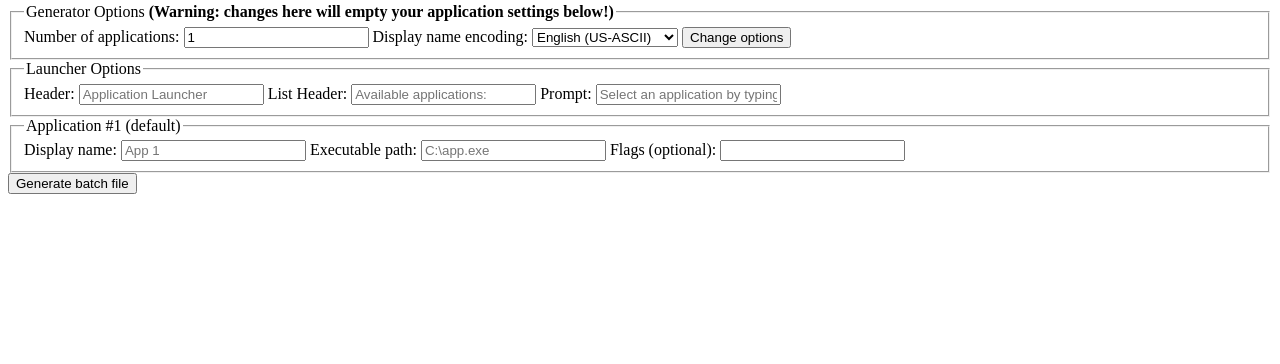
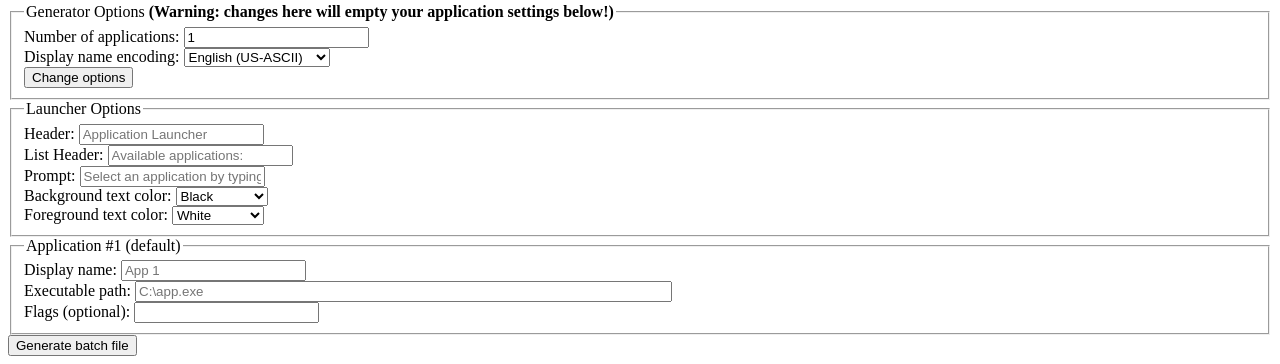
Before and after one commit to Andrew67/launchergen, a PHP site: page /simple/index.php?numapps=1 in a window 1280 px wide. Shown: the part 445-809 px from the top of the page. Before the commit the page ends 639 px from the top, so only its background shows below. Run offline with PHP 8.4, Linux system fonts and the light colour scheme.

Commit message:
Add support for custom background/foreground colors. Input boxes are now block elements with newlines.

```diff
--- a/web/simple/generate-bat.php
+++ b/web/simple/generate-bat.php
@@ -53,6 +53,8 @@ $flags = $_POST['flag'];
 $header = !empty($_POST['header']) ? $_POST['header'] : 'Application Launcher';
 $list_header = !empty($_POST['list_header']) ? $_POST['list_header'] : 'Available applications:';
 $prompt = !empty($_POST['prompt']) ? $_POST['prompt'] : 'Select an application by typing the number and pressing "Enter" (default=1):';
+$bgcolor = !empty($_POST['bgcolor']) ? $_POST['bgcolor'] : '0'; // black
+$fgcolor = !empty($_POST['fgcolor']) ? $_POST['fgcolor'] : '7'; // white
 
 // Set batch file type and force download
 header('Content-Disposition: attachment; filename="launcher.bat"');
@@ -61,6 +63,8 @@ header('Content-Type: application/bat');
 @echo off
 rem Generated by LauncherGen Simple Version
 rem Web: http://launchergen.andrew67.com/simple/
+color <?=$bgcolor.$fgcolor?>
+
 
 echo <?=$header?>
 
--- a/web/simple/index.php
+++ b/web/simple/index.php
@@ -27,6 +27,11 @@ $charset = !empty($_GET['charset']) ? htmlentities($_GET['charset']) : 'us-ascii
 <head>
     <title>LauncherGen Simple</title>
     <meta charset="utf-8">
+    <style>
+        label {
+            display: block;
+        }
+    </style>
 </head>
 <body>
 <h1>LauncherGen (Simple Version)</h1>
@@ -69,6 +74,46 @@ $charset = !empty($_GET['charset']) ? htmlentities($_GET['charset']) : 'us-ascii
         <label>Header: <input type="text" name="header" placeholder="Application Launcher"></label>
         <label>List Header: <input type="text" name="list_header" placeholder="Available applications:"></label>
         <label>Prompt: <input type="text" name="prompt" placeholder="Select an application by typing the number and pressing &quot;Enter&quot; (default=1):"></label>
+        <label>Background text color:
+            <select name="bgcolor">
+                <option value="0" selected>Black</option>
+                <option value="1">Blue</option>
+                <option value="2">Green</option>
+                <option value="3">Aqua</option>
+                <option value="4">Red</option>
+                <option value="5">Purple</option>
+                <option value="6">Yellow</option>
+                <option value="7">White</option>
+                <option value="8">Gray</option>
+                <option value="9">Light blue</option>
+                <option value="a">Light green</option>
+                <option value="b">Light aqua</option>
+                <option value="c">Light red</option>
+                <option value="d">Light purple</option>
+                <option value="e">Light yellow</option>
+                <option value="f">Bright white</option>
+            </select>
+        </label>
+        <label>Foreground text color:
+            <select name="fgcolor">
+                <option value="0">Black</option>
+                <option value="1">Blue</option>
+                <option value="2">Green</option>
+                <option value="3">Aqua</option>
+                <option value="4">Red</option>
+                <option value="5">Purple</option>
+                <option value="6">Yellow</option>
+                <option value="7" selected>White</option>
+                <option value="8">Gray</option>
+                <option value="9">Light blue</option>
+                <option value="a">Light green</option>
+                <option value="b">Light aqua</option>
+                <option value="c">Light red</option>
+                <option value="d">Light purple</option>
+                <option value="e">Light yellow</option>
+                <option value="f">Bright white</option>
+            </select>
+        </label>
     </fieldset>
     <?php for ($i=1; $i<=$numapps; ++$i): ?>
     <fieldset>
@@ -77,7 +122,7 @@ $charset = !empty($_GET['charset']) ? htmlentities($_GET['charset']) : 'us-ascii
             <?php if ($i == 1): ?> (default) <?php endif; ?>
         </legend>
         <label>Display name: <input type="text" name="name[]" placeholder="App <?=$i?>"></label>
-        <label>Executable path: <input type="text" name="path[]" placeholder="C:\app.exe"></label>
+        <label>Executable path: <input type="text" name="path[]" placeholder="C:\app.exe" size="64"></label>
         <label>Flags (optional): <input type="text" name="flag[]"></label>
     </fieldset>
     <?php endfor; ?>
```
